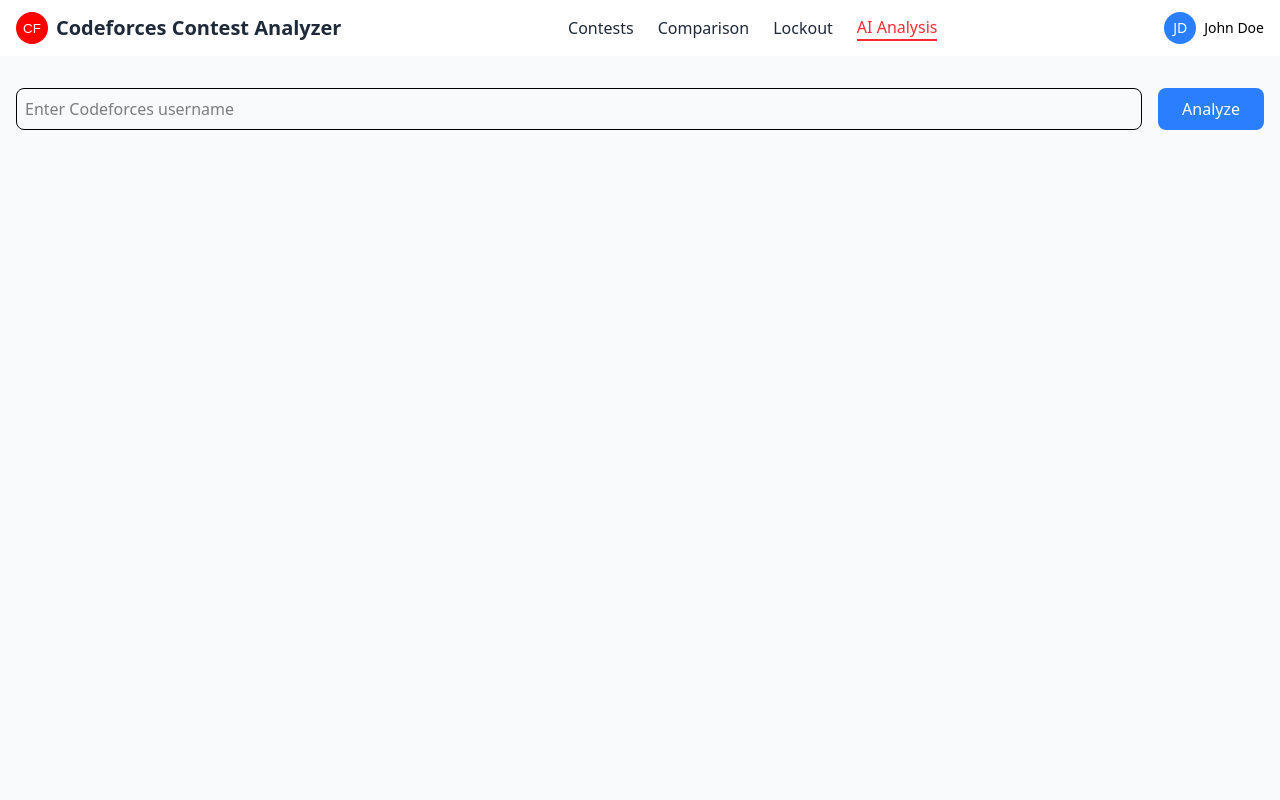
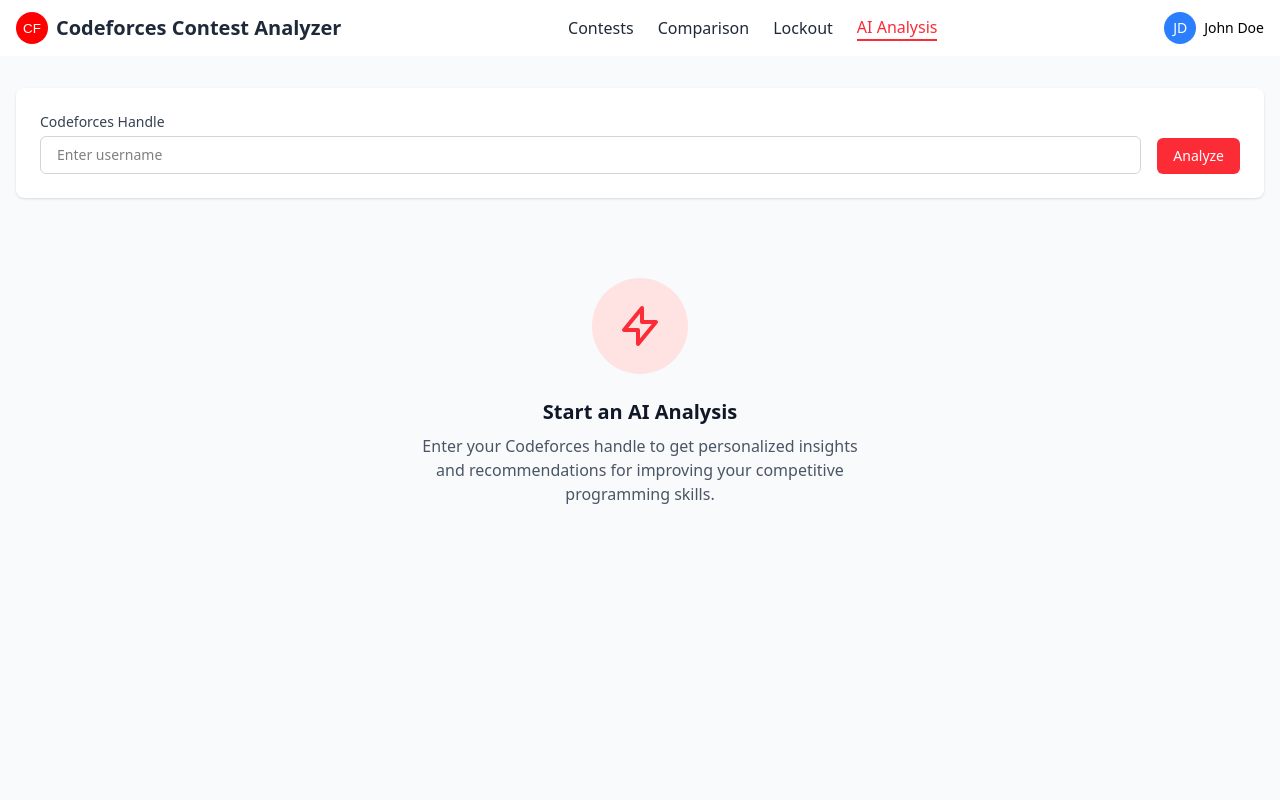
Before and after one commit to shiv0403/cf-contest-analyser, a Next.js app: page /ai-analysis in a window 1280 px wide. Shown: the top 800 px of the page. Built offline with nearby package versions, Linux system fonts and the light colour scheme.

Commit message:
fix: UI fixes for AI analysis page

```diff
--- a/src/app/ai-analysis/page.tsx
+++ b/src/app/ai-analysis/page.tsx
@@ -3,6 +3,7 @@
 import React, { useState } from "react";
 import { AiAnalysisResponse } from "@/app/types/ai-analysis";
 import AiAnalysis from "../components/AiAnalaysis/AiAnalysis";
+import AiAnalysisSkeleton from "../components/AiAnalaysis/AiAnalysisSkeleton";
 
 export default function AiAnalysisPage() {
   const [username, setUsername] = useState("");
@@ -16,7 +17,6 @@
     setError(null);
 
     try {
-      // First, fetch the user's data from your backend
       const userDataResponse = await fetch(
         `/api/user-data?username=${username}`
       );
@@ -25,7 +25,6 @@
       }
       const userData = await userDataResponse.json();
 
-      // Then, get the AI analysis
       const response = await fetch("/api/ai-analysis", {
         method: "POST",
         headers: {
@@ -48,36 +47,120 @@
   };
 
   return (
+    <div className="min-h-screen bg-gray-50">
       <div className="container mx-auto px-4 py-8">
-      {/* <h1 className="text-3xl font-bold mb-8">Codeforces AI Analysis</h1> */}
-
-      <form onSubmit={handleSubmit} className="mb-8">
-        <div className="flex gap-4">
+        <div className="bg-white rounded-lg shadow-sm p-6 mb-8">
+          <form onSubmit={handleSubmit}>
+            <div className="flex flex-col md:flex-row gap-4">
+              <div className="flex-1">
+                <label
+                  htmlFor="username"
+                  className="block text-sm font-medium text-gray-700 mb-1"
+                >
+                  Codeforces Handle
+                </label>
                 <input
+                  id="username"
                   type="text"
                   value={username}
                   onChange={(e) => setUsername(e.target.value)}
-            placeholder="Enter Codeforces username"
-            className="flex-1 p-2 border rounded-lg"
+                  placeholder="Enter username"
+                  className="w-full px-4 py-2 rounded-md border border-gray-300 focus:outline-none focus:ring-2 focus:ring-red-500 focus:border-transparent text-sm"
                   required
                 />
+              </div>
+              <div className="flex items-end">
                 <button
                   type="submit"
                   disabled={loading}
-            className="bg-blue-500 text-white px-6 py-2 rounded-lg hover:bg-blue-600 disabled:bg-blue-300"
+                  className="px-4 py-2 bg-red-500 text-white rounded-md hover:bg-red-600 disabled:opacity-50 disabled:cursor-not-allowed transition-colors duration-200 text-sm font-medium"
                 >
-            {loading ? "Analyzing..." : "Analyze"}
+                  {loading ? (
+                    <span className="flex items-center">
+                      <svg
+                        className="animate-spin -ml-1 mr-2 h-3 w-3 text-white"
+                        xmlns="http://www.w3.org/2000/svg"
+                        fill="none"
+                        viewBox="0 0 24 24"
+                      >
+                        <circle
+                          className="opacity-25"
+                          cx="12"
+                          cy="12"
+                          r="10"
+                          stroke="currentColor"
+                          strokeWidth="4"
+                        ></circle>
+                        <path
+                          className="opacity-75"
+                          fill="currentColor"
+                          d="M4 12a8 8 0 018-8V0C5.373 0 0 5.373 0 12h4zm2 5.291A7.962 7.962 0 014 12H0c0 3.042 1.135 5.824 3 7.938l3-2.647z"
+                        ></path>
+                      </svg>
+                      Analyzing...
+                    </span>
+                  ) : (
+                    "Analyze"
+                  )}
                 </button>
               </div>
+            </div>
           </form>
+        </div>
 
-      {error && (
-        <div className="bg-red-100 border border-red-400 text-red-700 px-4 py-3 rounded mb-4">
-          {error}
+        {!analysis && !loading && !error && (
+          <div className="text-center py-12">
+            <div className="w-24 h-24 bg-red-100 rounded-full mx-auto mb-6 flex items-center justify-center">
+              <svg
+                className="w-12 h-12 text-red-500"
+                fill="none"
+                stroke="currentColor"
+                viewBox="0 0 24 24"
+              >
+                <path
+                  strokeLinecap="round"
+                  strokeLinejoin="round"
+                  strokeWidth="2"
+                  d="M13 10V3L4 14h7v7l9-11h-7z"
+                />
+              </svg>
+            </div>
+            <h2 className="text-xl font-semibold text-gray-900 mb-2">
+              Start an AI Analysis
+            </h2>
+            <p className="text-gray-600 max-w-md mx-auto">
+              Enter your Codeforces handle to get personalized insights and
+              recommendations for improving your competitive programming skills.
+            </p>
           </div>
         )}
 
+        {error && (
+          <div className="bg-red-50 border-l-4 border-red-500 p-4 mb-8">
+            <div className="flex">
+              <div className="flex-shrink-0">
+                <svg
+                  className="h-5 w-5 text-red-500"
+                  viewBox="0 0 20 20"
+                  fill="currentColor"
+                >
+                  <path
+                    fillRule="evenodd"
+                    d="M10 18a8 8 0 100-16 8 8 0 000 16zM8.707 7.293a1 1 0 00-1.414 1.414L8.586 10l-1.293 1.293a1 1 0 101.414 1.414L10 11.414l1.293 1.293a1 1 0 001.414-1.414L11.414 10l1.293-1.293a1 1 0 00-1.414-1.414L10 8.586 8.707 7.293z"
+                    clipRule="evenodd"
+                  />
+                </svg>
+              </div>
+              <div className="ml-3">
+                <p className="text-sm text-red-700">{error}</p>
+              </div>
+            </div>
+          </div>
+        )}
+
+        {loading && <AiAnalysisSkeleton />}
         {analysis && <AiAnalysis analysis={analysis} />}
+      </div>
     </div>
   );
 }
--- /dev/null
+++ b/src/app/components/AiAnalaysis/AiAnalysisSkeleton.tsx
@@ -0,0 +1,106 @@
+import React from "react";
+import Shimmer from "../Shimmer/Shimmer";
+
+const AiAnalysisSkeleton = () => {
+  return (
+    <div className="container mx-auto px-4 py-8">
+      {/* Header Skeleton */}
+      <div className="mb-8">
+        <div className="h-8 w-48 bg-gray-100 rounded-md overflow-hidden mb-2">
+          <Shimmer />
+        </div>
+        <div className="h-4 w-64 bg-gray-100 rounded-md overflow-hidden">
+          <Shimmer />
+        </div>
+      </div>
+
+      {/* Search Section Skeleton */}
+      <div className="bg-white rounded-lg shadow-sm p-6 mb-8">
+        <div className="flex flex-col md:flex-row gap-4">
+          <div className="flex-1">
+            <div className="h-4 w-24 bg-gray-100 rounded-md overflow-hidden mb-2">
+              <Shimmer />
+            </div>
+            <div className="h-10 bg-gray-100 rounded-md overflow-hidden">
+              <Shimmer />
+            </div>
+          </div>
+          <div className="h-10 w-32 bg-gray-100 rounded-md overflow-hidden">
+            <Shimmer />
+          </div>
+        </div>
+      </div>
+
+      {/* Analysis Content Skeleton */}
+      <div className="bg-white rounded-lg shadow-sm p-6">
+        <div className="space-y-6">
+          {/* Overview Section */}
+          <div>
+            <div className="h-6 w-32 bg-gray-100 rounded-md overflow-hidden mb-4">
+              <Shimmer />
+            </div>
+            <div className="h-4 w-full bg-gray-100 rounded-md overflow-hidden mb-2">
+              <Shimmer />
+            </div>
+            <div className="h-4 w-3/4 bg-gray-100 rounded-md overflow-hidden">
+              <Shimmer />
+            </div>
+          </div>
+
+          {/* Strengths Section */}
+          <div>
+            <div className="h-6 w-32 bg-gray-100 rounded-md overflow-hidden mb-4">
+              <Shimmer />
+            </div>
+            <div className="grid grid-cols-1 md:grid-cols-2 gap-4">
+              {[1, 2, 3, 4].map((index) => (
+                <div
+                  key={index}
+                  className="h-20 bg-gray-100 rounded-lg overflow-hidden"
+                >
+                  <Shimmer />
+                </div>
+              ))}
+            </div>
+          </div>
+
+          {/* Weaknesses Section */}
+          <div>
+            <div className="h-6 w-32 bg-gray-100 rounded-md overflow-hidden mb-4">
+              <Shimmer />
+            </div>
+            <div className="grid grid-cols-1 md:grid-cols-2 gap-4">
+              {[1, 2, 3, 4].map((index) => (
+                <div
+                  key={index}
+                  className="h-20 bg-gray-100 rounded-lg overflow-hidden"
+                >
+                  <Shimmer />
+                </div>
+              ))}
+            </div>
+          </div>
+
+          {/* Recommendations Section */}
+          <div>
+            <div className="h-6 w-32 bg-gray-100 rounded-md overflow-hidden mb-4">
+              <Shimmer />
+            </div>
+            <div className="space-y-4">
+              {[1, 2, 3].map((index) => (
+                <div
+                  key={index}
+                  className="h-16 bg-gray-100 rounded-lg overflow-hidden"
+                >
+                  <Shimmer />
+                </div>
+              ))}
+            </div>
+          </div>
+        </div>
+      </div>
+    </div>
+  );
+};
+
+export default AiAnalysisSkeleton;
```
Lines whose indentation alone changed are shown as unchanged.
